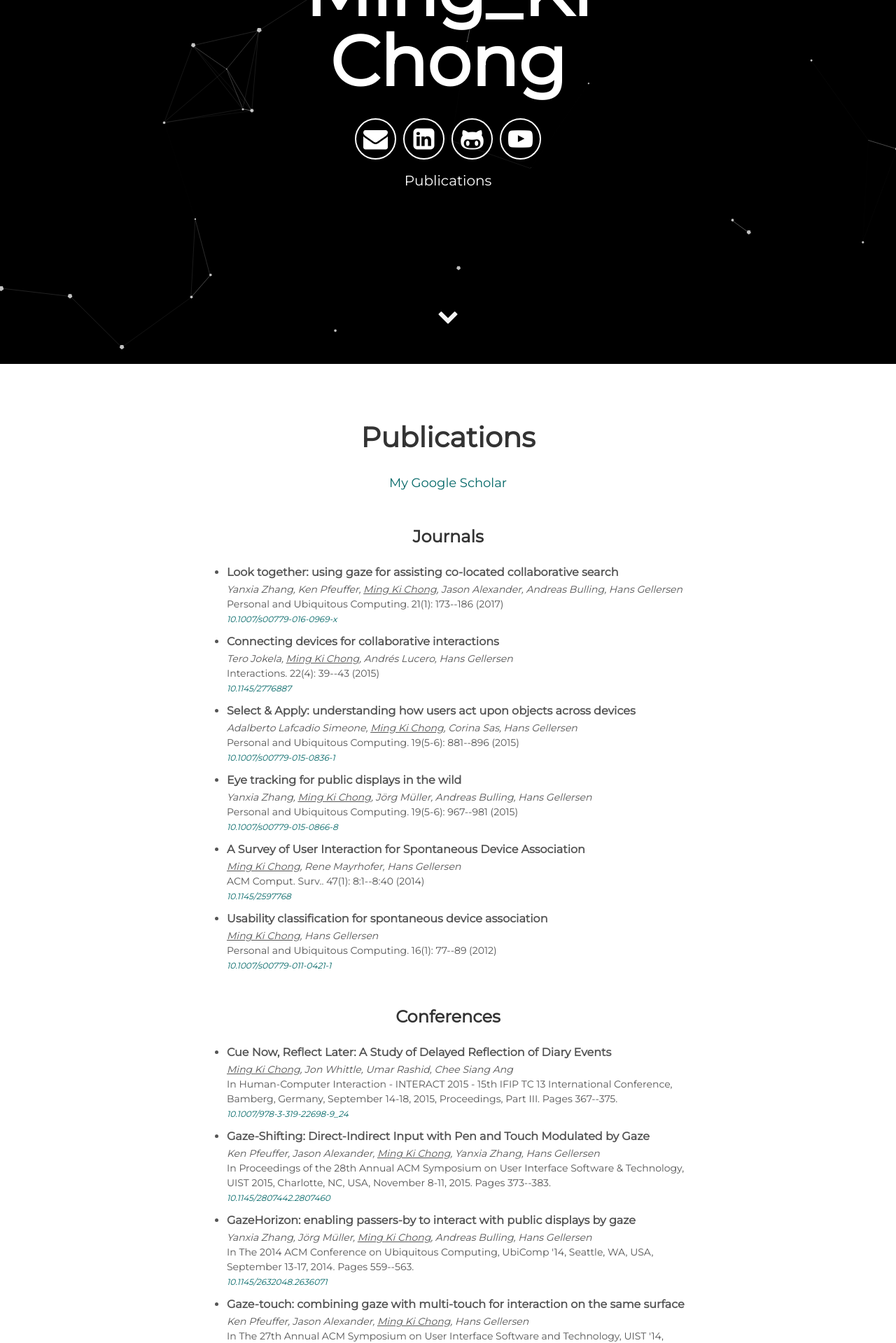
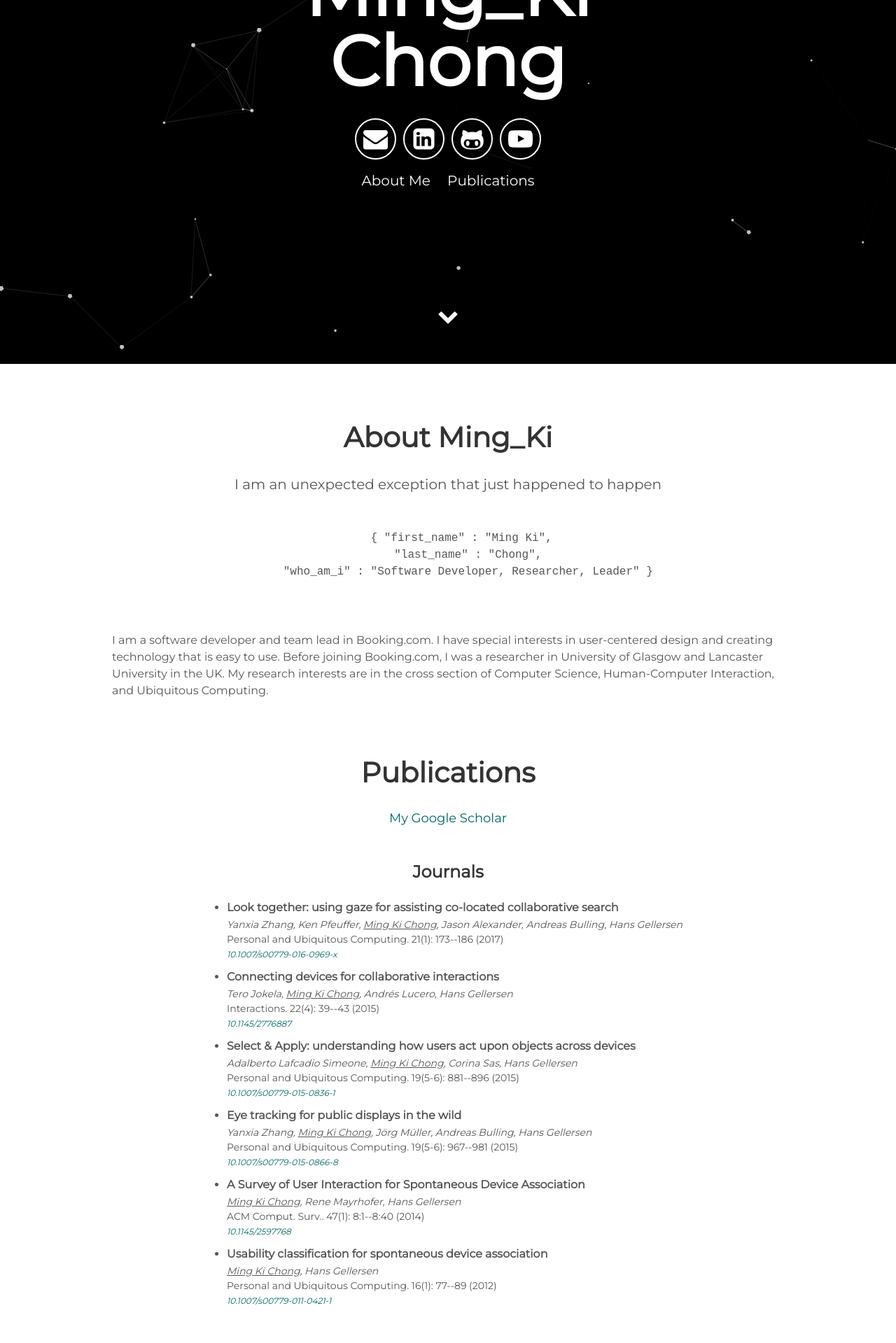
Before and after one commit to mingkichong/mingkichong.github.io, a Jekyll site: the page built from index.html, in a window 1280 px wide. Shown: the part 380-2299 px from the top of the page at 70% size. Built offline with Jekyll 4.4.1, drawn with Linux system fonts in a browser that asks for light colours.

Commit message:
Added a new about me section

```diff
--- a/_config.yml
+++ b/_config.yml
@@ -1,22 +1,28 @@
 # Site settings
 title:              'Ming_Ki Chong'
-description:        'My Online Space'
+description:        'My Unexpected Online Exception'
 # baseurl: "/particle" # the subpath of your site, e.g. /blog
 # url: "localhost:3000" # the base hostname & protocol for your site e.g. http://willianjusten.com.br
 
 # User settings
 username:           'Ming_Ki Chong'
-# user_description:   'hello world'
+user_description:   'I am an unexpected exception that just happened to happen'
 # user_title:         'hello world'
 email_address:      'unexpected.exception@gmail.com'
 github_username:    'mingkichong'
 linkedin_username:  'mingkichong'
 youtube_username:   'unexpectedexception'
+
+about_long_description: '
+I am a software developer and team lead in Booking.com.
+I have special interests in user-centered design and creating technology that is easy to use.
+Before joining Booking.com, I was a researcher in University of Glasgow and Lancaster University in the UK.
+My research interests are in the cross section of Computer Science, Human-Computer Interaction, and Ubiquitous Computing.
+'
 #google_play_app:    'net.mingkichong.apps.wherewasit'
-#gplus_username:  lorem_ipsum
-#twitter_username: lorem_ipsum
+#gplus_username:  lorem_ipsum #twitter_username: lorem_ipsum
 
-include_about: false
+include_about: true
 include_project: false
 include_publication: true
 
--- a/_includes/about.html
+++ b/_includes/about.html
@@ -1,21 +1,14 @@
 <div class="user-details">
-  <h1> My Expertise </h1>
-  <p> {{site.user_description}} </p>
+  <h1> About Ming_Ki </h1>
+  <div class="about_user_description"> {{site.user_description}} </div>
 </div>
-<div class="user">
-  <div class="tech">
-      <h2>Skills</h2>
-      <i class="devicon-git-plain-wordmark colored"></i>
-      <p>meh</p>
-  </div>
-  <div class="tech">
-      <h2>Languages</h2>
-      <i class="devicon-java-plain-wordmark colored"></i>
-      <p>meh meh</p>
-  </div>
-  <div class="tech">
-      <h2>Platforms</h2>
-      <i class="devicon-linux-plain colored"></i>
-      <p>meh meh meh</p>
-  </div>
+<div class="about_simplified">
+  <pre>
+    { "first_name" : "Ming Ki",
+      "last_name" : "Chong",
+      "who_am_i" : "Software Developer, Researcher, Leader" }
+  </pre>
 </div>
+<div class="about_details">
+  {{site.about_long_description}}
+</div>
--- a/_includes/head.html
+++ b/_includes/head.html
@@ -7,6 +7,7 @@
   <meta name="description" content="{% if page.description %}{{ page.description | strip_html | strip_newlines | truncate: 160 }}{% else %}{{ site.description }}{% endif %}">
 
   <link rel="stylesheet" href="{{ "/assets/css/main.css" | prepend: site.baseurl }}">
+  <link rel="stylesheet" href="{{ "/assets/css/about.css" | prepend: site.baseurl }}">
   <link rel="stylesheet" href="{{ "/assets/css/publications.css" | prepend: site.baseurl }}">
   <link rel="apple-touch-icon" sizes="180x180" href='{{ "/assets/icons/apple-touch-icon.png" | prepend: site.baseurl }}'>
   <link rel="icon" type="image/png" sizes="32x32" href='{{ "/assets/icons/favicon-32x32.png" | prepend: site.baseurl }}'>
--- /dev/null
+++ b/assets/css/about.css
@@ -0,0 +1,19 @@
+:root {
+  --about-vertical-margin: 50px;
+}
+
+.about_simplified {
+    font-size: 16px;
+    text-align: center;
+    margin-top: var(--about-vertical-margin);
+    margin-bottom: var(--about-vertical-margin);
+}
+
+.about_user_description {
+    font-size: 20px;
+    text-align: center;
+}
+
+.about_details{
+    font-size: 16px;
+}
```
